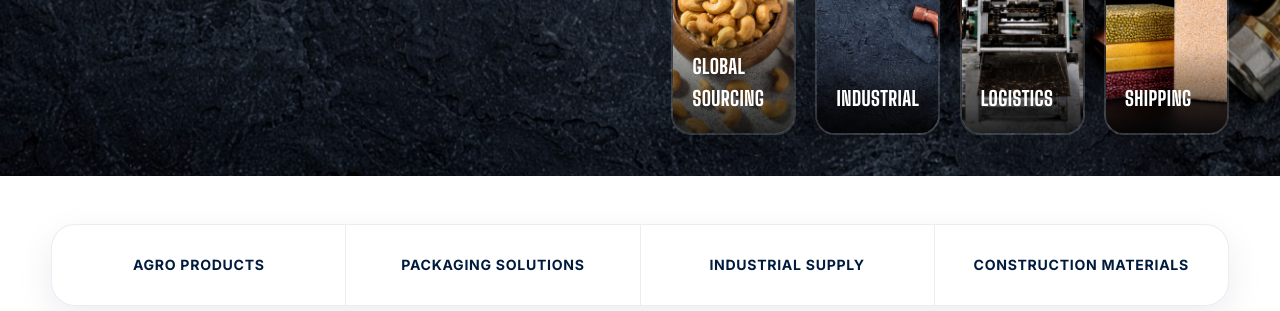
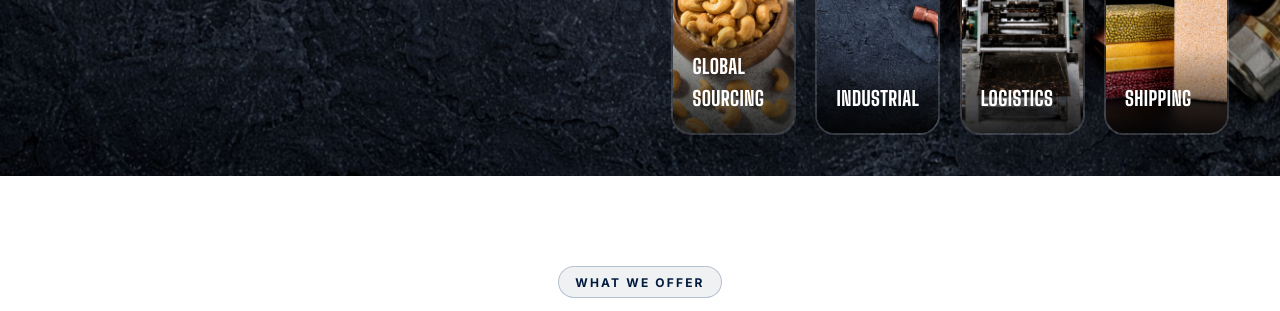
Before and after one commit to Snehalizaalex/svadex, a plain HTML site: page index.html in a window 1280 px wide. Shown: the part 624-935 px from the top of the page. Drawn offline with Linux system fonts and the light colour scheme.

Commit message:
first commit1

```diff
--- a/index.html
+++ b/index.html
@@ -111,23 +111,7 @@
     </div>
   </section>
 
-  <!-- ══════════ FEATURE STRIP ══════════ -->
-  <div class="container" style="margin-top:3rem;">
-    <div class="feature-strip">
-      <div class="feature-item">
-        <div class="feature-item-title">AGRO PRODUCTS</div>
-      </div>
-      <div class="feature-item">
-        <div class="feature-item-title">PACKAGING SOLUTIONS</div>
-      </div>
-      <div class="feature-item">
-        <div class="feature-item-title">INDUSTRIAL SUPPLY</div>
-      </div>
-      <div class="feature-item">
-        <div class="feature-item-title">CONSTRUCTION MATERIALS</div>
-      </div>
-    </div>
-  </div>
+
 
   <!-- ══════════ SERVICES SECTION ══════════ -->
   <section class="section-pad">
```
